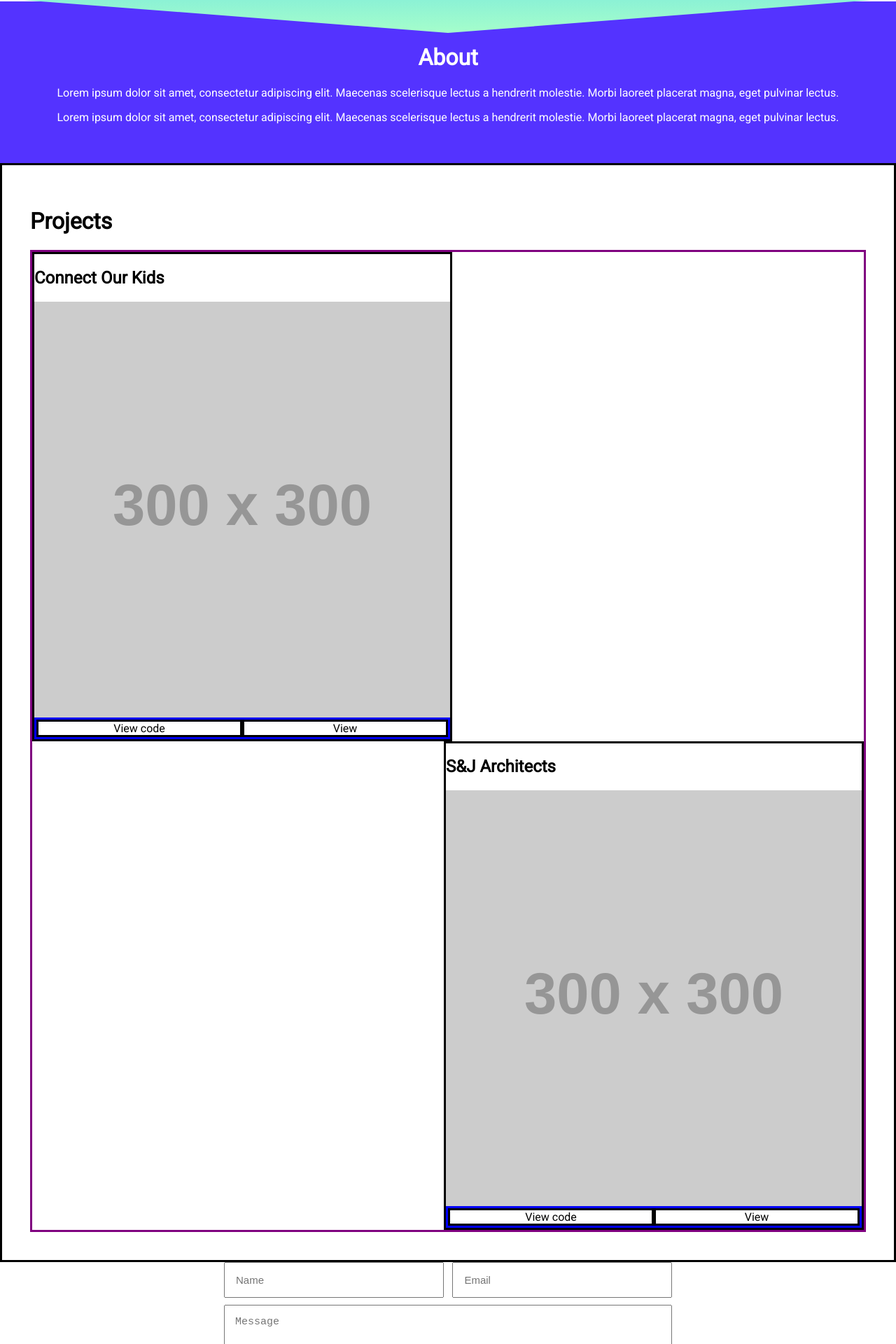
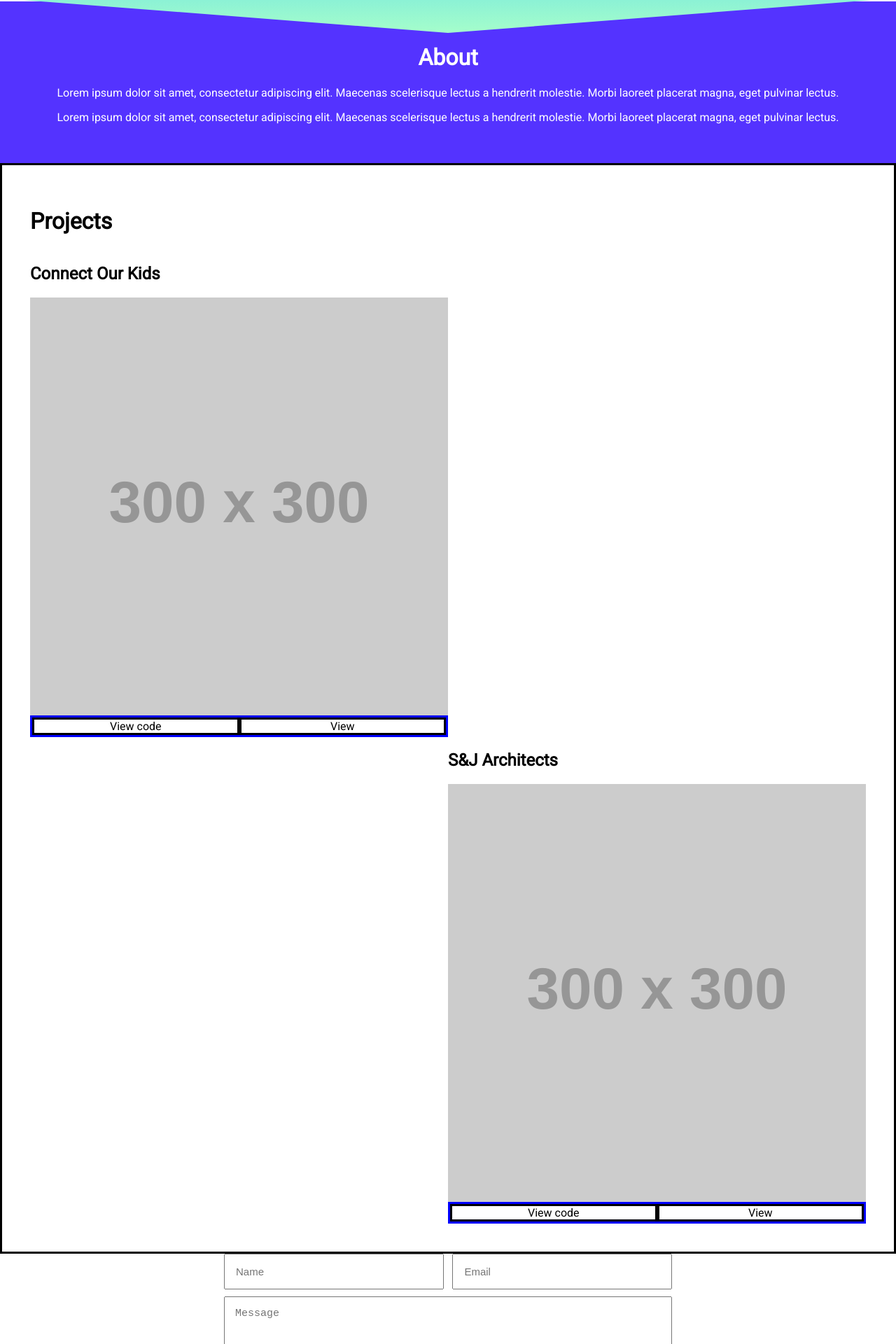
Before and after one commit to pedrolmr/my-portfolio, a React (Create React App) app: page / in a window 1280 px wide. Shown: the part 449-2369 px from the top of the page at 70% size. Built offline with nearby package versions, Linux system fonts and the light colour scheme; the HTML template or start-up script is replaced by a standard one.

Commit message:
removed purple border

```diff
--- a/src/components/Main.js
+++ b/src/components/Main.js
@@ -157,12 +157,12 @@ const ProjectSection = styled.div`
 const BoxSection = styled.div`
     display: flex;
     flex-direction: column;
-    border: 3px solid purple;
+
 
 `
 const BoxLeft = styled.div`
     display:flex;
-    border: 3px solid black;
+
     flex-direction:column;
     align-self:flex-start;
     width:50%;
@@ -170,7 +170,7 @@ const BoxLeft = styled.div`
 `
 const BoxRight = styled.div`
     display:flex;
-    border: 3px solid black;
+
     flex-direction:column;
     align-self:flex-end;
     width:50%;
```
